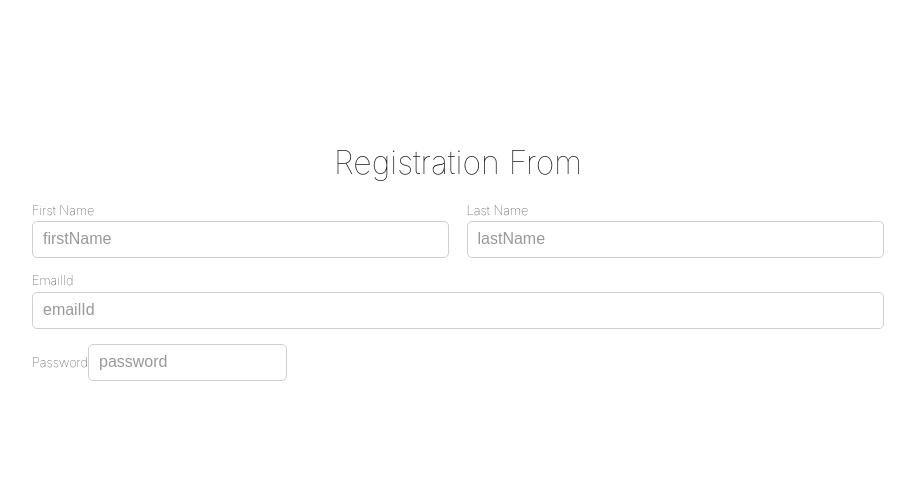
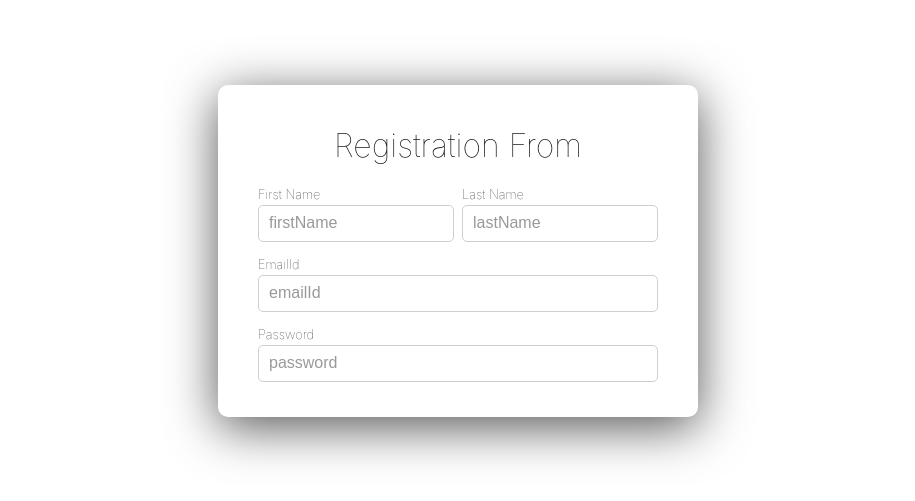
Before and after one commit to ganesh-48/EmployeePayroll, a React (Create React App) app: page / in a window 1280 px wide. Shown: the part 149-650 px from the top of the page, without its empty margins (182-1097 px from the left). Built offline with nearby package versions, Linux system fonts and the light colour scheme.

Commit message:
refactor: refactored css file

```diff
--- a/src/App.css
+++ b/src/App.css
@@ -1,4 +1,4 @@
-.App {
+.Employee-App {
   height: 100vh;
   width: 100%;
   display: flex;
--- a/src/pages/register.jsx
+++ b/src/pages/register.jsx
@@ -4,7 +4,7 @@ class App extends Component {
     render() {
         return(
             <div className = "Employee-App">
-                 <div className = "Registration-From">
+                 <div className = "Registration-Form">
                      <h1>Registration From</h1>
 
                      <form onSubmit={this.handleSubmit } noValidate>
@@ -23,7 +23,7 @@ class App extends Component {
                              <input type='text' className='' placeholder='emailId' name='emailId' onChange={this.handleChange}></input>
                          </div>
 
-                         <div className='Password'>
+                         <div className='password'>
                              <label htmlFor='password'>Password</label>
                              <input type='text' className='' placeholder='password' name='password' onChange={this.handleChange}></input>
                          </div>
```
